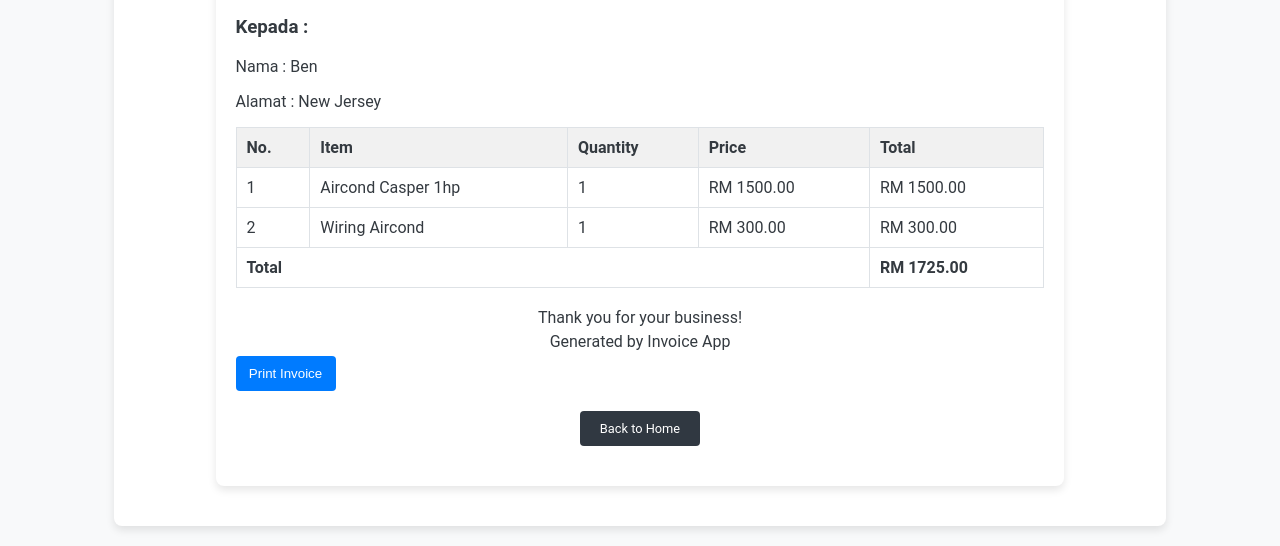
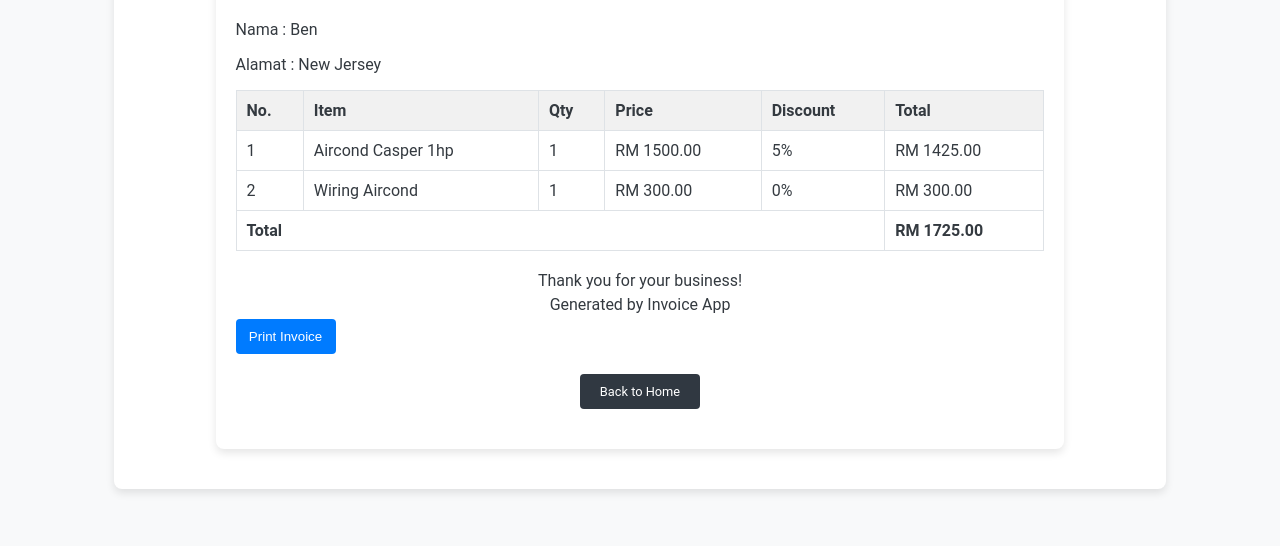
Before and after one commit to farahanasuhaimi/invoice_app, a Flask app: page /invoice/1 in a window 1280 px wide. Shown: the part 297-843 px from the top of the page. After the commit the page ends 790 px from the top, so only its background shows below. Run offline with Flask 3, Linux system fonts and the light colour scheme.

Commit message:
added discount feature for each service

```diff
--- a/app.py
+++ b/app.py
@@ -4,12 +4,14 @@ from datetime import datetime
 from xhtml2pdf import pisa
 # import os
 from flask_wtf import CSRFProtect
+from decimal import Decimal
 
-app = Flask(__name__)
+app = Flask(__name__, static_folder='static')
 app.config['SQLALCHEMY_DATABASE_URI'] = 'sqlite:///invoice_app.db'
 # app.config['SECRET_KEY'] = os.environ.get('SECRET_KEY', 'default_secret_key')
 app.config['SECRET_KEY'] = 'my_local_secret_key'
 app.config['SQLALCHEMY_TRACK_MODIFICATIONS'] = False
+
 db = SQLAlchemy(app)
 csrf = CSRFProtect(app)
 
@@ -40,6 +42,7 @@ class InvoiceItem(db.Model):
     service_id = db.Column(db.Integer, db.ForeignKey('service.id'), nullable=False)
     quantity = db.Column(db.Integer, nullable=False)
     cost = db.Column(db.Float, nullable=False)
+    discount = db.Column(db.Integer, nullable=False, default=0)
     invoice = db.relationship('Invoice', backref=db.backref('items', lazy=True))
     service = db.relationship('Service', backref=db.backref('items', lazy=True))
 
@@ -53,6 +56,7 @@ def create_invoice():
         client_id = request.form['client']
         services = request.form.getlist('service')
         quantities = request.form.getlist('quantity')
+        discounts = request.form.getlist('discount')
 
         current_date = datetime.now()
         year_month = current_date.strftime("%Y%m")
@@ -72,12 +76,14 @@ def create_invoice():
         db.session.commit()
 
         total_cost = 0
-        for service_id, quantity in zip(services, quantities):
+        for service_id, quantity, discount in zip(services, quantities, discounts):
             service = Service.query.get(service_id)
             cost = service.cost * int(quantity)
-            total_cost += cost
+            discounted_cost = cost * (1- (Decimal(discount) / 100))
 
-            invoice_item = InvoiceItem(invoice_id=invoice.id, service_id=service_id, quantity=quantity, cost=cost)
+            total_cost += discounted_cost
+
+            invoice_item = InvoiceItem(invoice_id=invoice.id, service_id=service_id, quantity=quantity, cost=cost, discount=discount)
             db.session.add(invoice_item)
 
         invoice.total = total_cost
--- a/static/styles.css
+++ b/static/styles.css
@@ -95,13 +95,7 @@ button:hover {
     margin-bottom: 5px;
 }
 
-.service-form input {
-    padding: 8px;
-    border: 1px solid #ced4da;
-    border-radius: 4px;
-}
-
-.service-form select, option {
+.service-form input, select {
     padding: 8px;
     border: 1px solid #ced4da;
     border-radius: 4px;
@@ -248,6 +242,11 @@ a.return-home {
 }
 
 @media print {
+
+    .print-hide {
+        display: none;
+    }
+
     .invoice-actions {
         display: none;
     }
@@ -264,4 +263,10 @@ a.return-home {
     a.return-home {
         display: none;
     }
+
+    @page {
+        size: landscape;
+    }
+
+
 }
--- a/templates/base.html
+++ b/templates/base.html
@@ -2,7 +2,7 @@
 <html lang="en">
   <head>
     <meta charset="UTF-8" />
-    <title>{% block title %}Invoice App{% endblock %}</title>
+    <title class="print-hide">{% block title %}Invoice App{% endblock %}</title>
     <link
       rel="stylesheet"
       href="{{ url_for('static', filename='styles.css') }}"
@@ -10,7 +10,7 @@
   </head>
   <body>
     <div class="container">
-      <h1>{% block heading %}Invoice App{% endblock %}</h1>
+      <h1 class="print-hide">{% block heading %}Invoice App{% endblock %}</h1>
       {% block content %}{% endblock %}
     </div>
   </body>
--- a/templates/create_invoice.html
+++ b/templates/create_invoice.html
@@ -23,6 +23,10 @@ content %}
           <label>Quantity:</label>
           <input type="number" name="quantity" min="1" value="1" />
         </div>
+        <div class="quantity-input">
+          <label>Discount:</label>
+          <input type="number" name="discount" min="0" max="100" value="0" />
+        </div>
       </div>
       {% endfor %}
     </div>
--- a/templates/view_invoice.html
+++ b/templates/view_invoice.html
@@ -2,7 +2,10 @@
 <div class="invoice-container">
   <div class="invoice-header">
     <div class="logo">
-      <img src="images/logo1.jpg" alt="Company Logo" />
+      <img
+        src="{{ url_for('static', filename='images/logo.png') }}"
+        alt="Company Logo"
+      />
     </div>
     <div class="invoice-details">
       <h3>Invoice #{{ invoice.invoice_number }}</h3>
@@ -20,8 +23,9 @@
       <tr>
         <th>No.</th>
         <th>Item</th>
-        <th>Quantity</th>
+        <th>Qty</th>
         <th>Price</th>
+        <th>Discount</th>
         <th>Total</th>
       </tr>
     </thead>
@@ -32,13 +36,14 @@
         <td>{{ item.service.description }}</td>
         <td>{{ item.quantity }}</td>
         <td>RM {{ item.service.cost|round(2) }}</td>
-        <td>RM {{ "%.2f"|format(item.cost) }}</td>
+        <td>{{ item.discount }}%</td>
+        <td>RM {{ "%.2f"|format(item.cost * (1 - item.discount / 100)) }}</td>
       </tr>
       {% endfor %}
     </tbody>
     <tfoot>
       <tr>
-        <td colspan="4">Total</td>
+        <td colspan="5">Total</td>
         <td>RM {{ "%.2f"|format(invoice.total)}}</td>
       </tr>
     </tfoot>
```
Also changed, not shown: instance/invoice_app.db, static/images/company_logo.jpg (added), 1 other file.
